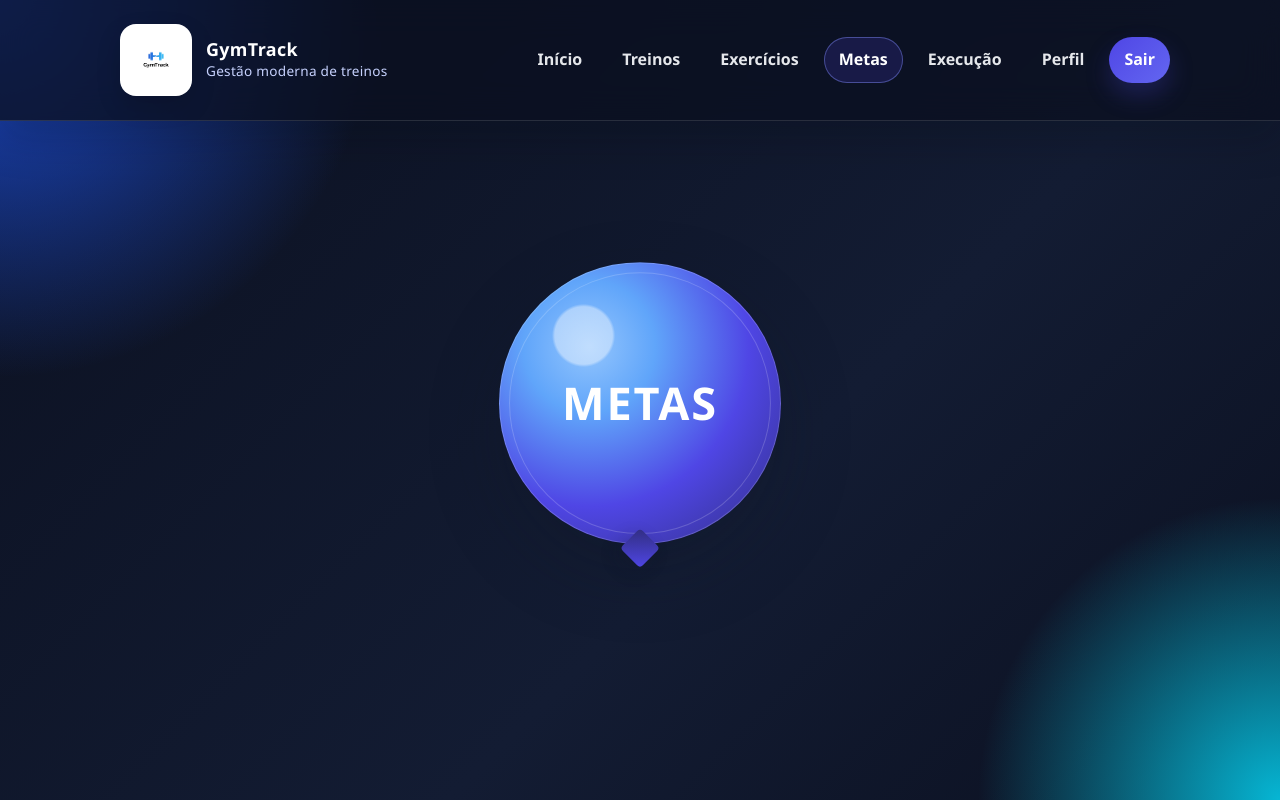
After one commit to marcelof0nseca/GymTrack, a Django app: page /metas/ in a window 1280 px wide. The commit adds this page. Run offline with Django 5.2, Linux system fonts and the light colour scheme; a user stored in the database is signed in.

Commit message:
feat: adiciona página visual de metas com CTA na home

```diff
--- a/core/templates/core/base.html
+++ b/core/templates/core/base.html
@@ -51,6 +51,9 @@
                             </a>
                             <a href="{% url 'exercicios' %}" class="nav-link{% if current_view == 'exercicios' %} is-active{% endif %}" data-nav-link>
                                 Exerc&iacute;cios
+                            </a>
+                            <a href="{% url 'metas' %}" class="nav-link{% if current_view == 'metas' %} is-active{% endif %}" data-nav-link>
+                                Metas
                             </a>
                             <a href="{% url 'execucao' %}" class="nav-link{% if current_view == 'execucao' or current_view == 'execucao_detalhe' %} is-active{% endif %}" data-nav-link>
                                 Execu&ccedil;&atilde;o
--- a/core/templates/core/home.html
+++ b/core/templates/core/home.html
@@ -18,7 +18,8 @@
         </p>
 
         <div class="hero-actions">
-            <a href="{% url 'treinos' %}" class="btn btn-primary">Criar treino</a>
+            <a href="{% url 'metas' %}" class="btn btn-primary">Metas</a>
+            <a href="{% url 'treinos' %}" class="btn btn-secondary">Criar treino</a>
             <a href="{% url 'exercicios' %}" class="btn btn-secondary">Adicionar exercícios</a>
             <a href="{% url 'execucao' %}" class="btn btn-secondary">Registrar execução</a>
         </div>
--- /dev/null
+++ b/core/templates/core/metas.html
@@ -0,0 +1,7 @@
+{% extends 'core/base.html' %}
+
+{% block content %}
+<section class="metas-solo-page">
+    <div class="metas-bubble" aria-label="Metas">Metas</div>
+</section>
+{% endblock %}
--- a/core/urls.py
+++ b/core/urls.py
@@ -7,6 +7,7 @@ urlpatterns = [
     path('login/', views.login_view, name='login'),
     path('logout/', views.logout_view, name='logout'),
     path('perfil/', views.perfil_view, name='perfil'),
+    path('metas/', views.metas_view, name='metas'),
 
     path('treinos/', views.treinos_view, name='treinos'),
     path('treinos/editar/<int:treino_id>/', views.editar_treino_view, name='editar_treino'),
--- a/core/views.py
+++ b/core/views.py
@@ -72,6 +72,11 @@ def home(request):
 @login_required
 def perfil_view(request):
     return render(request, 'core/perfil.html')
+
+
+@login_required
+def metas_view(request):
+    return render(request, 'core/metas.html')
 
 
 @login_required
--- a/static/css/style.css
+++ b/static/css/style.css
@@ -576,6 +576,64 @@ img {
     gap: 24px;
 }
 
+.metas-solo-page {
+    min-height: 62vh;
+    display: grid;
+    place-items: center;
+}
+
+.metas-bubble {
+    position: relative;
+    width: min(280px, 76vw);
+    aspect-ratio: 1;
+    border-radius: 50%;
+    display: grid;
+    place-items: center;
+    background:
+        radial-gradient(circle at 30% 26%, rgba(255, 255, 255, 0.42) 0 10%, transparent 11%),
+        radial-gradient(circle at 32% 30%, #93c5fd 0%, #60a5fa 24%, #4f46e5 58%, #312e81 100%);
+    color: #ffffff;
+    font-size: clamp(1.8rem, 5vw, 2.8rem);
+    font-weight: 800;
+    letter-spacing: 0.04em;
+    text-transform: uppercase;
+    box-shadow:
+        0 28px 70px rgba(17, 24, 39, 0.26),
+        inset 0 0 0 1px rgba(255, 255, 255, 0.18);
+    animation: metas-bubble-float 5s ease-in-out infinite;
+}
+
+.metas-bubble::before {
+    content: '';
+    position: absolute;
+    inset: 10px;
+    border-radius: 50%;
+    border: 1px solid rgba(255, 255, 255, 0.18);
+}
+
+.metas-bubble::after {
+    content: '';
+    position: absolute;
+    left: 50%;
+    bottom: -18px;
+    width: 28px;
+    height: 28px;
+    transform: translateX(-50%) rotate(45deg);
+    border-radius: 4px;
+    background: linear-gradient(135deg, #312e81, #4f46e5);
+    box-shadow: 0 8px 18px rgba(17, 24, 39, 0.22);
+}
+
+@keyframes metas-bubble-float {
+    0%,
+    100% {
+        transform: translateY(0) scale(1);
+    }
+    50% {
+        transform: translateY(-8px) scale(1.01);
+    }
+}
+
 .status-chip {
     display: inline-flex;
     align-items: center;
```
Also changed, not shown: db.sqlite3.
